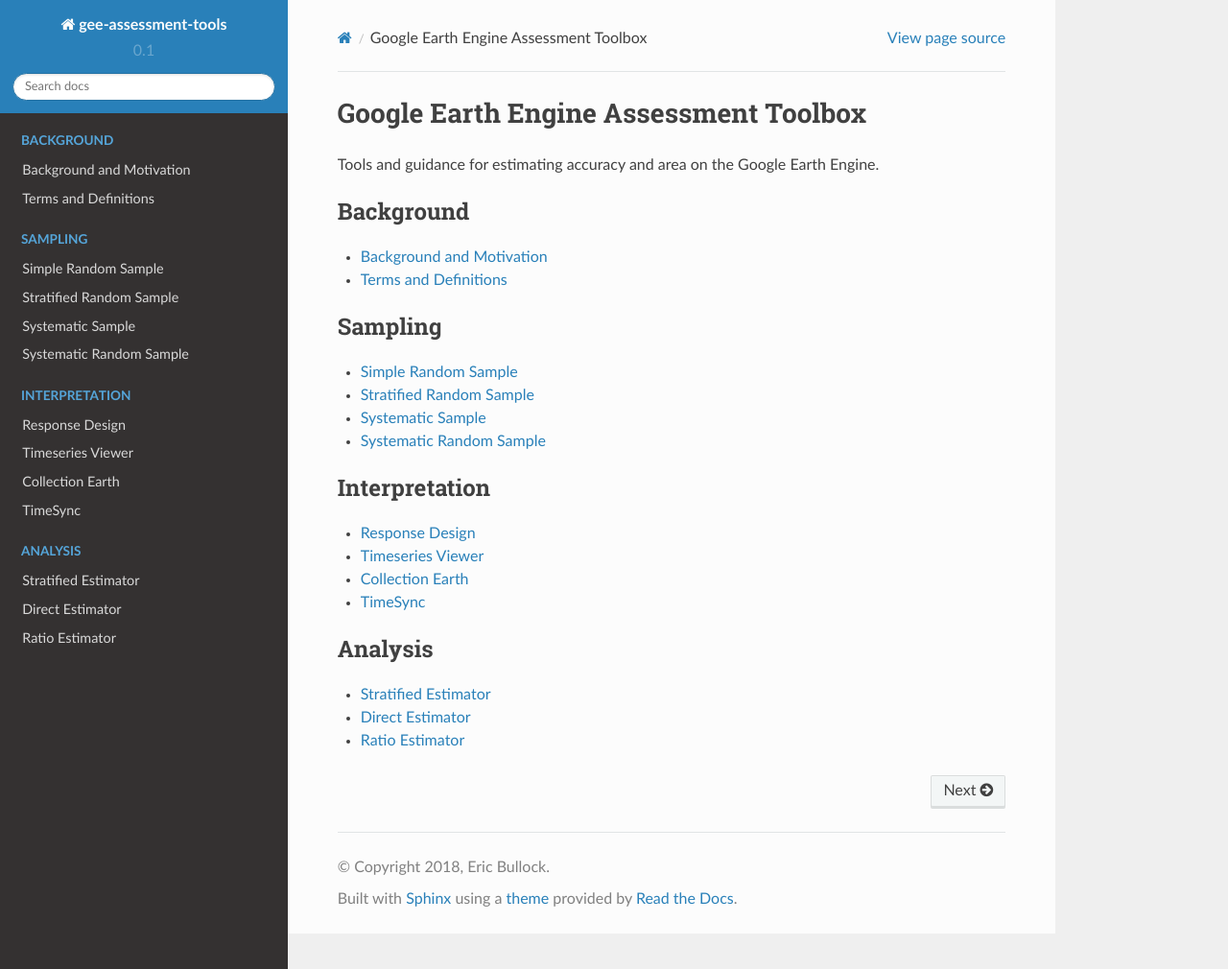
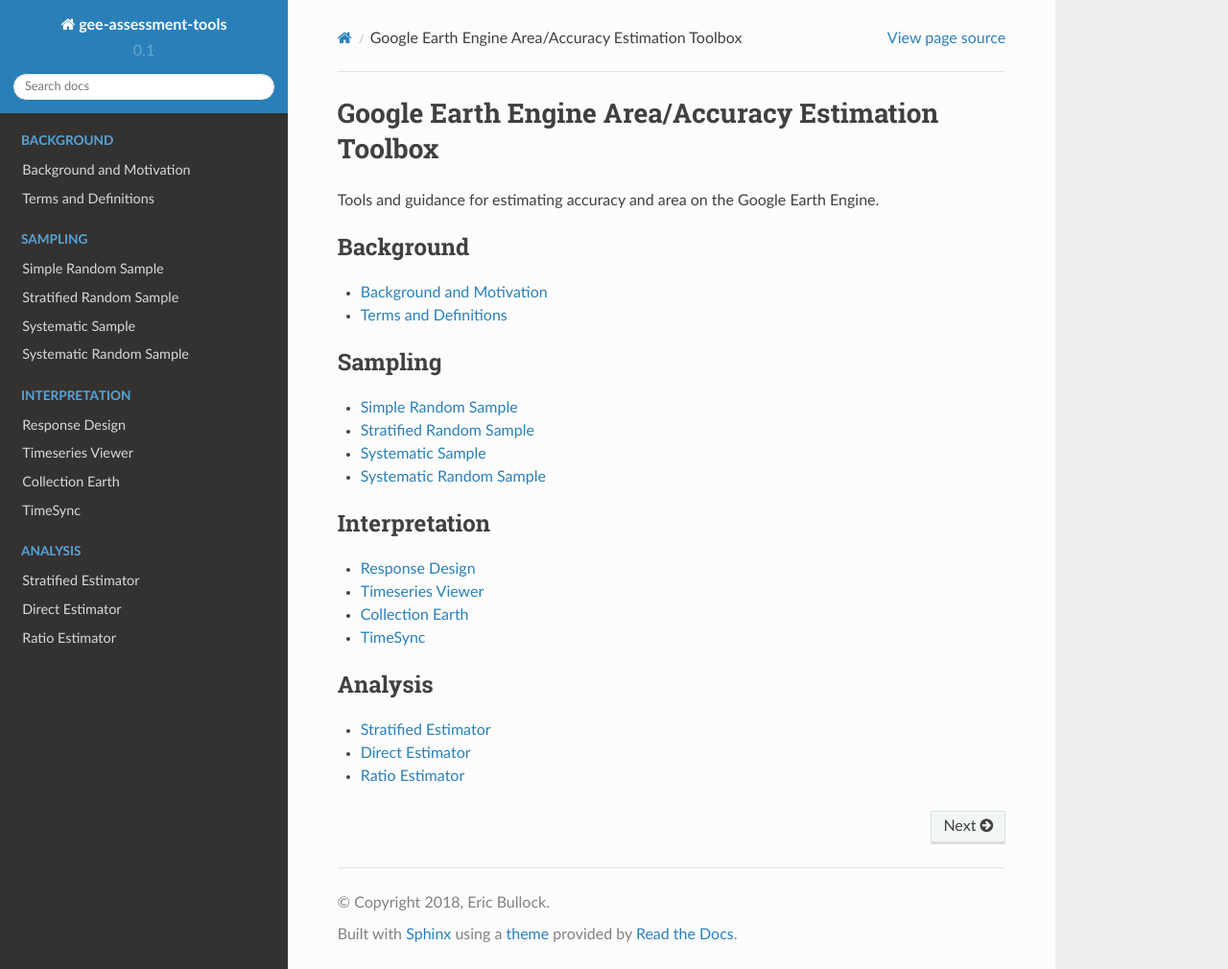
Before and after one commit to bullocke/AREA2, a Sphinx documentation site: the page built from docs/index.rst, in a window 1280 px wide and 1010 px high. Shown: the whole window at 96% size. Built offline with Sphinx 7.4.7 and the Read the Docs theme 2.0.0, drawn with Linux system fonts in a browser that asks for light colours.

Commit message:
pontus small edits

```diff
--- a/docs/index.rst
+++ b/docs/index.rst
@@ -1,5 +1,5 @@
-Google Earth Engine Assessment Toolbox
-======================================
+Google Earth Engine Area/Accuracy Estimation Toolbox
+====================================================
 
 Tools and guidance for estimating accuracy and area on the Google Earth Engine.
 
```
Also changed, not shown: 6 other files.
